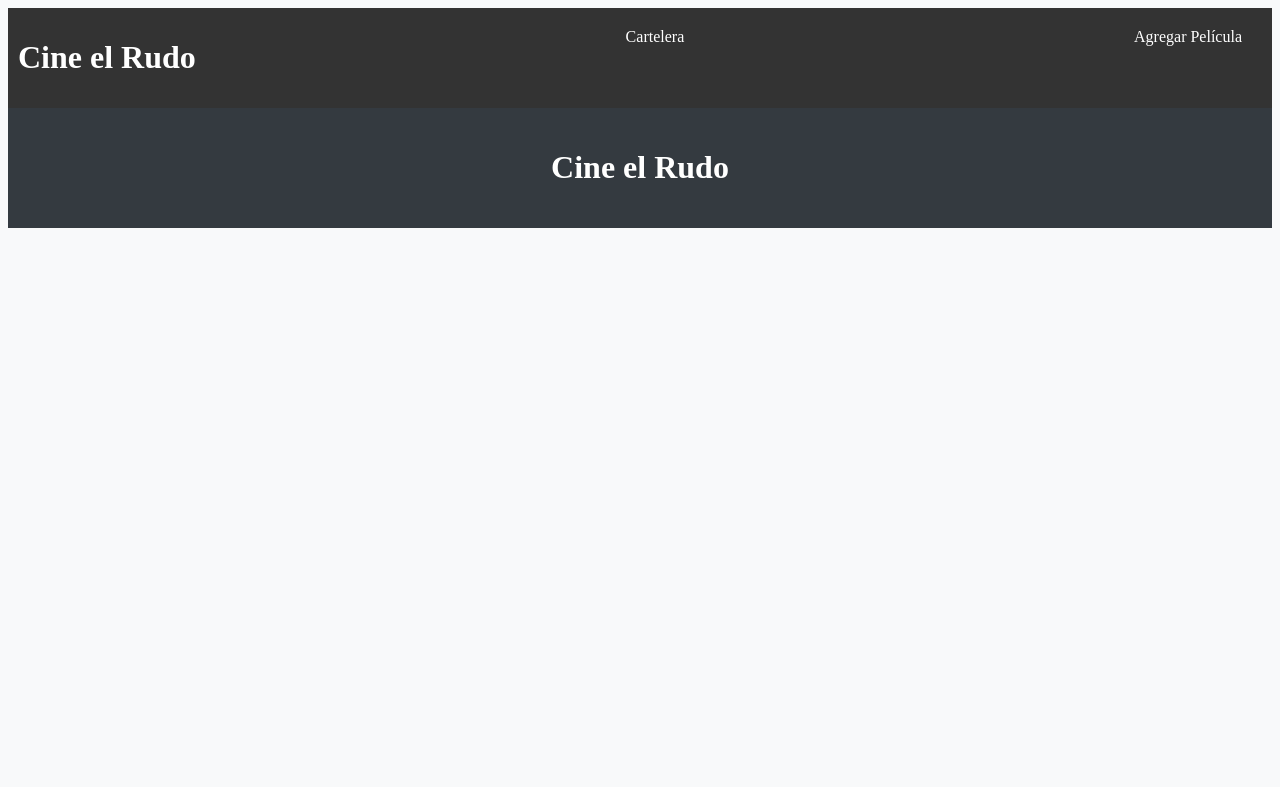
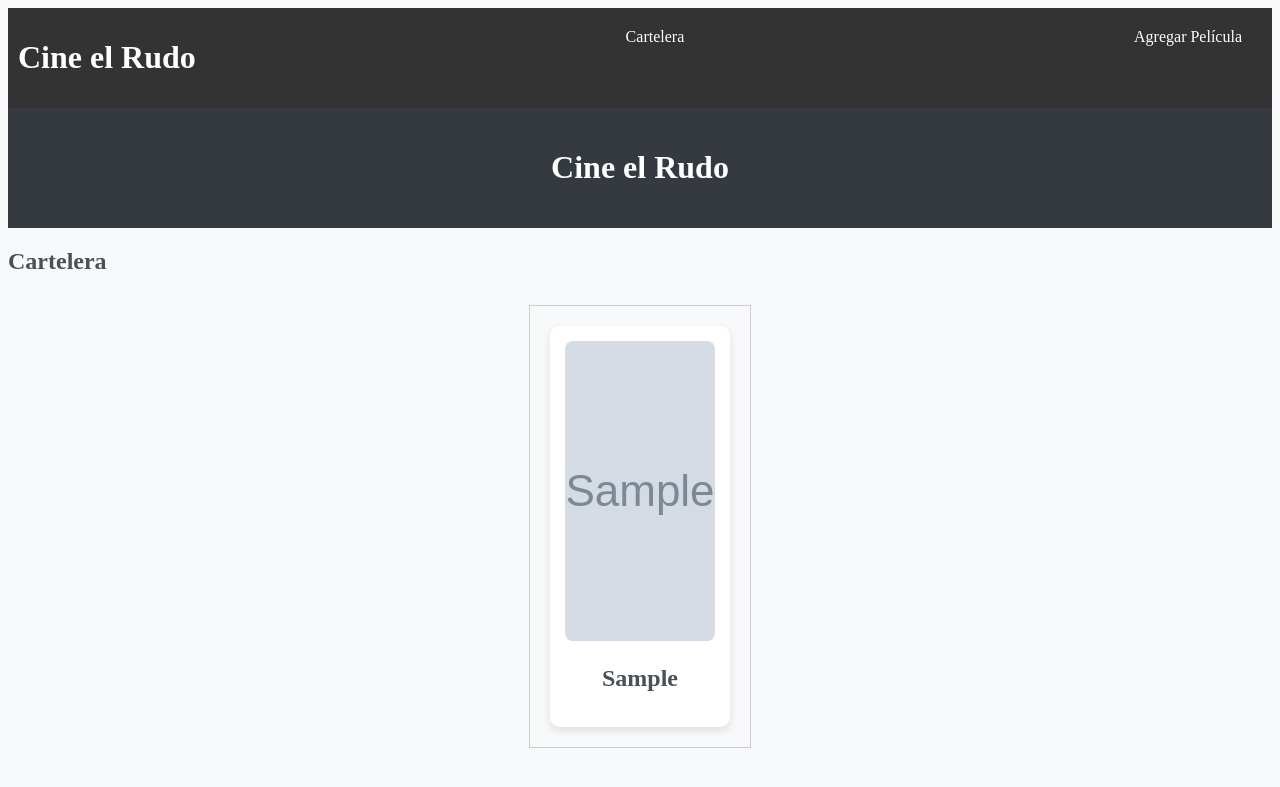
Before and after one commit to RuddBoy50/Proyecto-1er-Parcial, a CodeIgniter 4 app: the page made by app/Views/cine.php in a window 1280 px wide. Shown: the top 787 px of the page. Run offline with PHP 8.4 and a stand-in for CodeIgniter, Linux system fonts and the light colour scheme; the template is opened without the code that fills it: most values are stand-ins (such as "Sample title", 1, 10 or a date in 2020); grey boxes marked "Sample" are stand-in pictures; some libraries are stand-ins or nearby versions.

Commit message:
Se le agrego un bloque de codigo para que se vean las peliculas nuevas cine.php

```diff
--- a/app/Config/Routes.php
+++ b/app/Config/Routes.php
@@ -6,3 +6,4 @@ use CodeIgniter\Router\RouteCollection;
  * @var RouteCollection $routes
  */
 $routes->get('/', 'Cine::cine');
+$routes->post('Cine/agregarPelicula', 'Cine::agregarPelicula');
--- a/app/Views/cine.php
+++ b/app/Views/cine.php
@@ -26,6 +26,27 @@
         .menu a:hover {
             background-color: #555;
         }
+
+        /* Estilos para la cartelera */
+        .cartelera {
+            display: flex;
+            flex-wrap: wrap;
+            justify-content: space-around;
+            margin-top: 20px;
+        }
+
+        .info {
+            margin: 10px;
+            padding: 10px;
+            border: 1px solid #ccc;
+            text-align: center;
+        }
+
+        .imagenes {
+            width: 150px;
+            height: 300px;
+            cursor: pointer;
+        }
     </style>
 
 </head>
@@ -43,9 +64,20 @@
         <h1>Cine el Rudo</h1>
     </div>
 
-    <!-- Cartelera y contenido restante -->
+    <!-- Cartelera -->
     <div class="secundaria">
-        <!-- ... Tu código actual para mostrar la cartelera ... -->
+        <h2>Cartelera</h2>
+        <div class="cartelera">
+            <!-- Aquí deberías mostrar dinámicamente la información de la cartelera -->
+            <?php foreach ($peliculas as $pelicula): ?>
+                <div class="info">
+                    <div class="pelicula">
+                        <img src="<?php echo base_url($pelicula['Pelicula_Imagen']); ?>" alt="<?php echo $pelicula['Pelicula_Pelicula']; ?>" class="imagenes" data-bs-toggle="modal" onclick="abrir('<?php echo $pelicula['Pelicula_Pelicula']; ?>')">
+                        <h2><?php echo $pelicula['Pelicula_Pelicula']; ?></h2>
+                    </div>
+                </div>
+            <?php endforeach; ?>
+        </div>
     </div>
 
 </body>
```
Also changed, not shown: app/Views/agregarPelicula.php (renamed from app/Views/agregar_pelicula.php).
